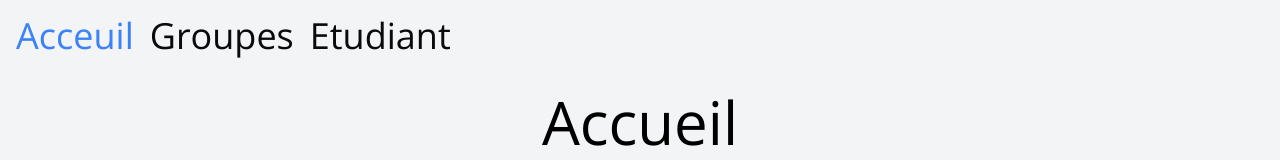
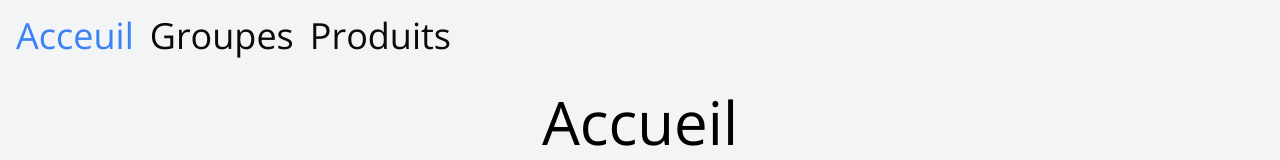
Before and after one commit to perigmes/SAE, a React (Create React App) app in the folder Front-admin/: page / in a window 1280 px wide. Shown: the top 160 px of the page. Built offline with nearby package versions, Linux system fonts and the light colour scheme; no server answers.

Commit message:
fix list produits

```diff
--- a/Front-admin/src/components/Nav.jsx
+++ b/Front-admin/src/components/Nav.jsx
@@ -24,9 +24,9 @@ function Nav() {
           className={({ isActive }) => [
             isActive ? "active" : "text-neutral-950",
           ]}
-          to={"/students"}
+          to={"/products"}
         >
-          Etudiant
+          Produits
         </NavLink>
       </ul>
     </nav>
--- a/Front-admin/src/pages/ProductsList.jsx
+++ b/Front-admin/src/pages/ProductsList.jsx
@@ -10,8 +10,9 @@ function ProductsList() {
 
   let { group } = useParams();
   let [selectedGroup, setSelectedGroup] = useState(
-    group ? productStore.getProductByGroup(group) : productStore.students
+    group ? productStore.getProductByGroup(group) : productStore.products
   );
+
   let [search, setSearch] = useState("");
 
   let handleChange = (event) => {
--- a/Front-admin/src/router.js
+++ b/Front-admin/src/router.js
@@ -20,8 +20,12 @@ export const router = createBrowserRouter([
             }, {
                 path: "/products/groups?/:group?",
                 element: <ProductsList />
+            },
+            {
+                path: "/products",
+                element: <ProductsList />
             }, {
-                path: "/students/:id/update",
+                path: "/products/:id/update",
                 element: <ProductUpdate />
             }, {
                 path: "*",
--- a/Front-admin/src/stores/Product.js
+++ b/Front-admin/src/stores/Product.js
@@ -18,10 +18,10 @@ class Product {
         return this._id;
     }
     get title() {
-        return this.title;
+        return this._title;
     }
     get price() {
-        return this.price;
+        return this._price;
     }
     get disponibilite() {
         return this.disponibilite;
--- a/Front-admin/src/stores/ProductsStore.js
+++ b/Front-admin/src/stores/ProductsStore.js
@@ -5,7 +5,7 @@ import Product from "./Product";
 class ProductsStore {
     _loading;
     _error;
-    _students;
+    _products;
     constructor() {
         this._products = [];
         this._loading = true;
@@ -33,6 +33,7 @@ class ProductsStore {
 
 
     get products() {
+        console.log(this._products);
         return this._products;
     }
 
```
